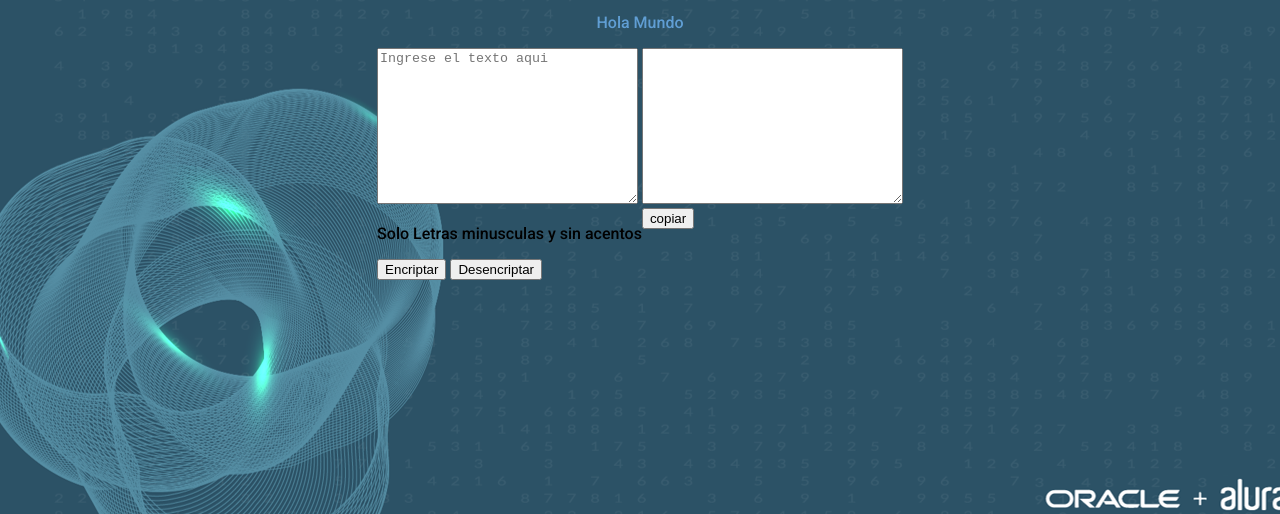
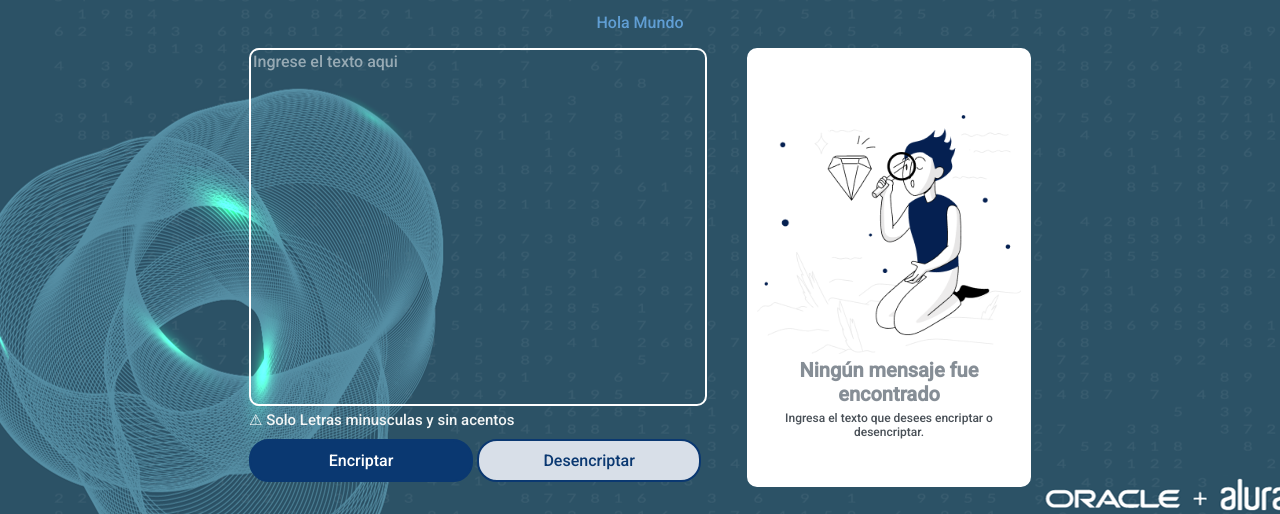
Before and after one commit to rodrigo-angeles-glez/Oracle_One, a plain HTML site: page index.html in a window 1280 px wide. Shown: the part 98-612 px from the top of the page. Drawn offline with Linux system fonts and the light colour scheme.

Commit message:
Se termino la estructura HTML y CSS

```diff
--- a/css/styles.css
+++ b/css/styles.css
@@ -47,9 +47,140 @@ main {
     text-align: center;
     color: var(--text-error);
   }
+
   .contenedor {
     display: flex;
+    justify-content: space-between;
   }
+
+  #text-encriptar {
+    border-radius: 10px;
+    border: 2px solid #FFFFFF;
+    height: 350px;
+    width: 450px;
+    resize: none;
+    background: transparent;
+    font-size: 16px;
+    color: #FFFFFF;
+    font-family: 'Roboto', sans-serif;
+    margin-right: 40px;
+    margin-bottom: 0px;
+  }
+
+textarea::placeholder {
+  font-size: 16px;
+  color: #FFFFFF;
+  font-family: 'Roboto', sans-serif;
+  opacity: 0.5;
+}
+
+.text-informacion {
+  margin-top: 1px;
+  text-align: left;
+  color: #F4F6F6;
+  font-size: 15px;
+}
+
+.text-informacion p {
+  margin-top: 0px;
+  margin-bottom: 10px;
+}
+
+.btn-encriptar {
+  background: #0A3871;
+  border: 2px solid #0A3871;
+  color: #FFFFFF;
+  width: 40%;
+  border-radius: 20px;
+  margin: 0px;
+  padding: 10px;
+  font-family: 'Roboto', sans-serif;
+  font-size: 16px;
+  width: 45%;
+}
+
+.btn-encriptar:hover {
+  background: #D8DFE8;
+  border: 2px solid #0A3871;
+  color: #0A3871;
+}
+
+.btn-desencriptar {
+  background: #D8DFE8;
+  border: 2px solid #0A3871;
+  color: #0A3871;
+  width: 40%;
+  border-radius: 20px;
+  margin: 0px;
+  padding: 10px;
+  font-family: 'Roboto', sans-serif;
+  font-size: 16px;
+  width: 45%;
+}
+
+.btn-desencriptar:hover {
+  background: #0A3871;
+  border: 2px solid #0A3871;
+  color: #FFFFFF;
+}
+
+.main-right {
+  height: 435px;
+  width: 280px;
+  background: #FFFFFF;
+  border-radius: 10px;
+  border: 2px solid #FFFFFF;
+  text-align: center;
+  align-items: center;
+}
+
+#text-desencriptar {
+  background-image: url(../assets/img/monito.png);
+  background-size: 100%;
+  background-repeat: no-repeat;
+  background-position: bottom;
+  border-radius: 10px;
+  border: none;
+  height: 300px;
+  width: 260px;
+  resize: none;
+  margin: 0px;
+}
+
+.text-info-desencriptar h1 {
+  margin: 0px;
+  font-family: 'Roboto', sans-serif;
+  color: #868E96;
+  font-size: 20px;
+}
+
+.text-info-desencriptar p {
+  margin-top: 5px;
+  font-family: 'Roboto', sans-serif;
+  color: #495057;
+  font-size: 12px;
+}
+
+.btn-copiar {
+  display: none;
+  background: #D8DFE8;
+  border: 2px solid #0A3871;
+  color: #0A3871;
+  width: 40%;
+  border-radius: 20px;
+  margin: 0px;
+  padding: 5px;
+  font-family: 'Roboto', sans-serif;
+  font-size: 12px;
+  width: 45%;
+}
+
+.btn-copiar:hover {
+  background: #0A3871;
+  border: 2px solid #0A3871;
+  color: #FFFFFF;
+}
+
 
 footer {
   display: flex;
--- a/index.html
+++ b/index.html
@@ -34,20 +34,23 @@
       </div>
       <div class="contenedor">
         <div class="main-left">
-          <textarea id="text-encriptar" cols="30" rows="10" placeholder="Ingrese el texto aqui"></textarea>
+          <textarea id="text-encriptar" placeholder="Ingrese el texto aqui"></textarea>
             <div class="text-informacion">
-              <span></span>
-              <p>Solo Letras minusculas y sin acentos</p>
+              <p>&#9888; Solo Letras minusculas y sin acentos</p>
             </div>
-            <div class="button">
-              <button id="encriptar">Encriptar</button>
-              <button id="desencriptar">Desencriptar</button>
+            <div class="buttons-left">
+              <button id="encriptar" class="btn-encriptar">Encriptar</button>
+              <button id="desencriptar" class="btn-desencriptar">Desencriptar</button>
             </div>
         </div>
         <div class="main-right">
-          <textarea id="text-desencriptar" cols="30" rows="10"></textarea>
-            <div class="button">
-              <button id="copiar">copiar</button>
+          <textarea id="text-desencriptar"></textarea>
+            <div class="text-info-desencriptar">
+              <h1>Ningún mensaje fue encontrado</h1>
+              <p>Ingresa el texto que desees encriptar o desencriptar.</p>
+            </div>
+            <div class="buttons-left">
+              <button id="copiar" class="btn-copiar" >copiar</button>
             </div>
         </div>
       </div>
@@ -60,12 +63,12 @@
       <p></p>
     </div>
     <div class="footer-center">
-      <p>©Rodrigo Angeles Gonzalez 2023</p>
+      <p>&#169; Rodrigo Angeles Gonzalez 2023</p>
     </div>
     <div class="footer-right">
-      <img src="./assets/icon/linkedin.png" alt="linkedin rodrigo" class="icono">
-      <img src="./assets/icon/github.png" alt="github rodrigo" class="icono">
-      <img src="./assets/icon/gmail.png" alt="gmail rodrigo" class="icono">
+      <a href="https://www.linkedin.com/in/rodrigo-angeles-gonzalez-67a21024b/" target="_blank"><img src="./assets/icon/linkedin.png" alt="linkedin rodrigo" class="icono"></a>
+      <a href="https://github.com/rodrigo-angeles-glez" target="_blank"><img src="./assets/icon/github.png" alt="github rodrigo" class="icono"></a>
+      <a href="mailto:rodrigo.angeles.glez@gmail.com" target="_blank"><img src="./assets/icon/gmail.png" alt="gmail rodrigo" class="icono"></a>
     </div>
   </footer>
   <!-- Fin footer -->
```
Also changed, not shown: assets/img/monito.png (added), js/main.js (added).
